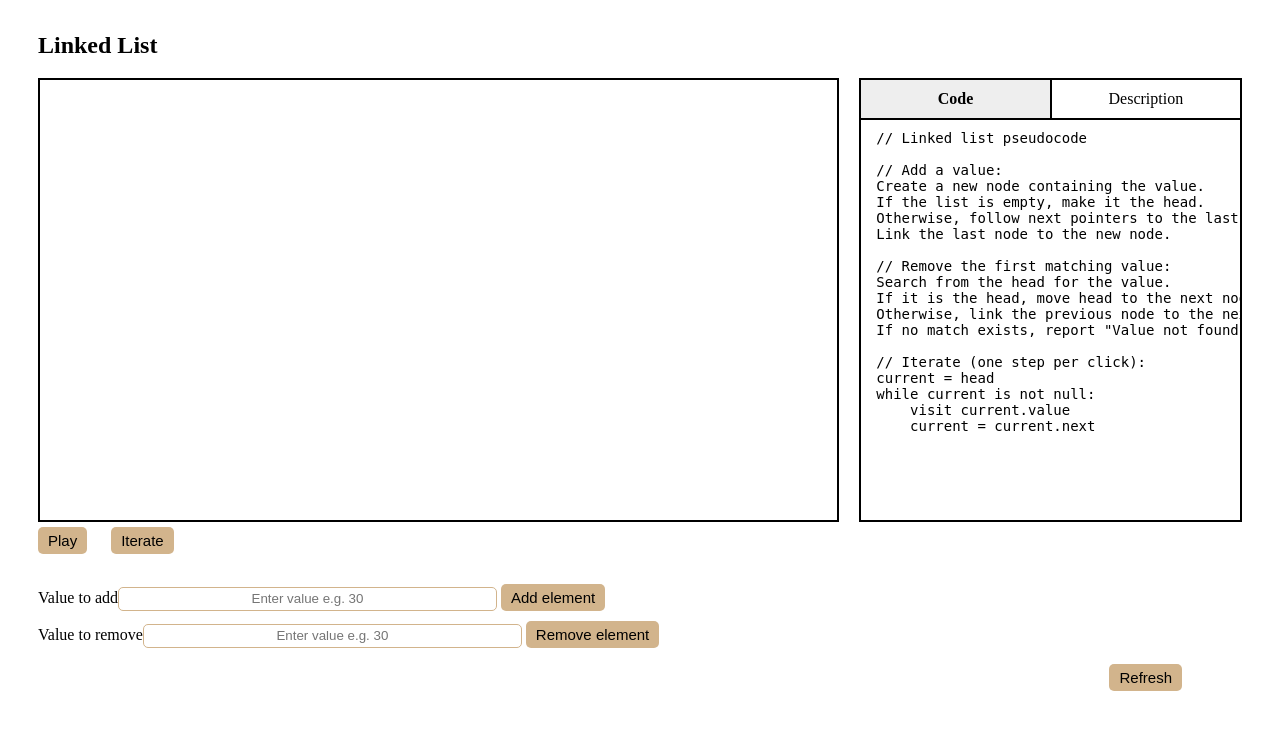
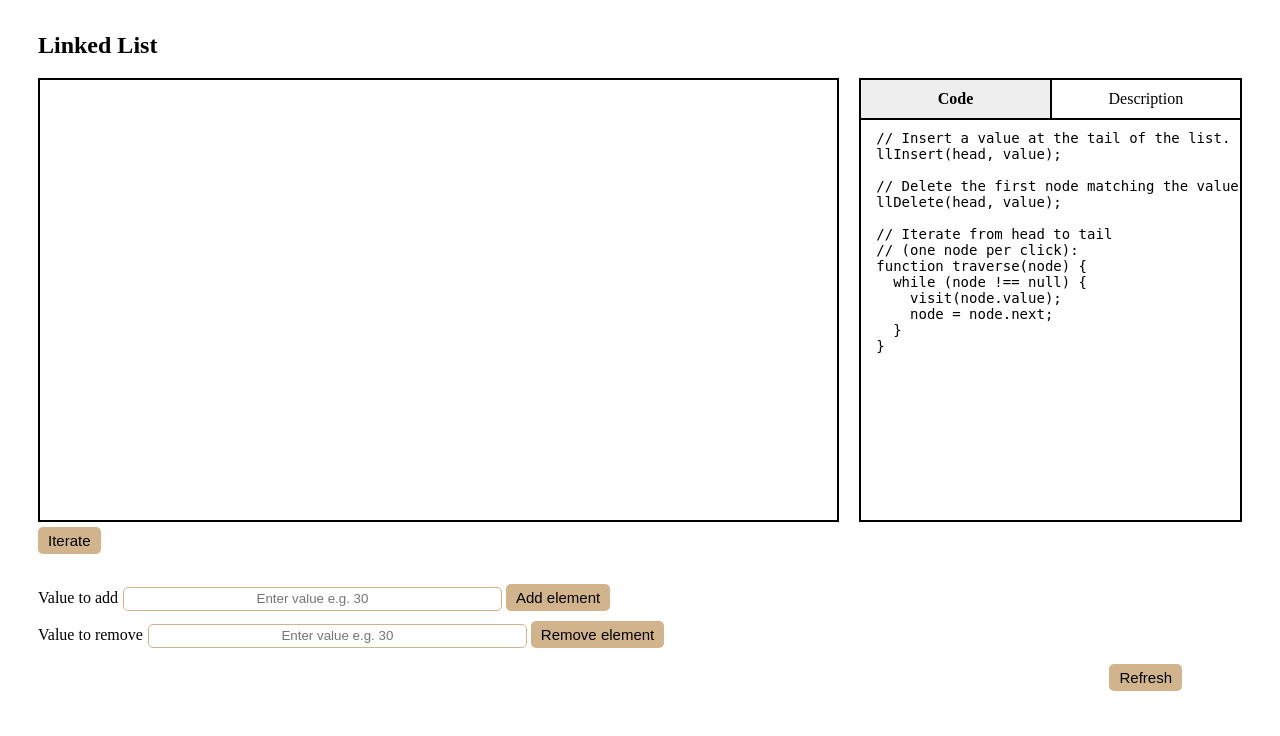
Before and after one commit to amd0588/Group01_CSCE3444-FA26, a Flask app: page / in a window 1280 px wide. Shown: the part 64-800 px from the top of the page. Run offline with Flask 3, Linux system fonts and the light colour scheme.

Commit message:
fixed descriptions and code, removed useless features, and fixed stack animatons

```diff
--- a/project/myapp/src/myapp/static/app.js
+++ b/project/myapp/src/myapp/static/app.js
@@ -149,30 +149,25 @@ async function bstHighlightPath(value) {
 const structures = {
     "Linked List": {
         stageClass: "linked-list",
-        code: `// Linked list pseudocode
+        code: `// Insert a value at the tail of the list.
+llInsert(head, value);
 
-// Add a value:
-Create a new node containing the value.
-If the list is empty, make it the head.
-Otherwise, follow next pointers to the last node.
-Link the last node to the new node.
+// Delete the first node matching the value.
+llDelete(head, value);
 
-// Remove the first matching value:
-Search from the head for the value.
-If it is the head, move head to the next node.
-Otherwise, link the previous node to the next node.
-If no match exists, report "Value not found."
-
-// Iterate (one step per click):
-current = head
-while current is not null:
-    visit current.value
-    current = current.next`,
+// Iterate from head to tail
+// (one node per click):
+function traverse(node) {
+  while (node !== null) {
+    visit(node.value);
+    node = node.next;
+  }
+}`,
         description: `<h2>Linked List</h2>
-<p>A linked list stores values in nodes, and each node points to the next one.</p>
+<p>A linked list stores values in sequential nodes, where each node points to the next one in the chain.</p>
 <ul>
-  <li>Insert / remove at head: O(1)</li>
-  <li>Search: O(n)</li>
+  <li>Insert / Remove at Head: O(1)</li>
+  <li>Search / Traversal: O(n)</li>
 </ul>`,
         async add(value) {
             const version = animationVersion;
@@ -232,18 +227,25 @@ while current is not null:
 
     "Stack": {
         stageClass: "stack",
-        code: `function push(stack, value) {
-  stack.push(value);
-}
+        code: `// Push a value onto the top of the stack.
+stack.push(value);
 
-function pop(stack) {
-  return stack.pop();
+// Pop and return the top value.
+stack.pop();
+
+// Iterate from top to bottom
+// (one node per click):
+function iterateStack(stack) {
+  for (let i = stack.length - 1; i >= 0; i--) {
+    visit(stack[i]);
+  }
 }`,
         description: `<h2>Stack</h2>
-<p>A stack is last-in, first-out (LIFO). You only add and remove at the top.</p>
+<p>A stack is a Last-In, First-Out (LIFO) data structure. Elements are added and removed exclusively at the top.</p>
 <ul>
-  <li>Push: O(1)</li>
-  <li>Pop: O(1)</li>
+  <li>Push (Add): O(1)</li>
+  <li>Pop (Remove): O(1)</li>
+  <li>Peek / Inspect Top: O(1)</li>
 </ul>`,
         async add(value) {
             if (busy) return;
@@ -251,16 +253,17 @@ function pop(stack) {
             const version = animationVersion;
 
             try {
-                // 1. Create and append the node directly to the stage
                 const node = createNode(value);
+                // Apply the drop-down entry class instead of generic .new
+                node.classList.add("new-drop");
                 stage.appendChild(node);
 
-                // 2. Briefly highlight the new top element
-                node.classList.add("highlight");
+                // Wait for the drop animation to finish before highlighting
                 await sleep(stepDelay());
                 if (version !== animationVersion) return;
 
-                node.classList.remove("highlight");
+                node.classList.remove("new-drop");
+                await highlightNode(node, version);
             } finally {
                 busy = false;
             }
@@ -314,18 +317,24 @@ function pop(stack) {
 
     "Queue": {
         stageClass: "queue",
-        code: `function enqueue(queue, value) {
-  queue.push(value);
-}
+        code: `// Enqueue a value at the back of the queue.
+queue.enqueue(value);
 
-function dequeue(queue) {
-  return queue.shift();
+// Dequeue and return the front value.
+queue.dequeue();
+
+// Iterate from front to back
+// (one node per click):
+function iterateQueue(queue) {
+  for (let i = 0; i < queue.length; i++) {
+    visit(queue[i]);
+  }
 }`,
         description: `<h2>Queue</h2>
-<p>A queue is first-in, first-out (FIFO). Add at the back, remove from the front.</p>
+<p>A queue is a First-In, First-Out (FIFO) data structure. Elements are added at the back and removed from the front.</p>
 <ul>
-  <li>Enqueue: O(1)</li>
-  <li>Dequeue: O(1)</li>
+  <li>Enqueue (Add): O(1)</li>
+  <li>Dequeue (Remove): O(1)</li>
 </ul>`,
         add(value) {
             stage.appendChild(createNode(value));
@@ -366,11 +375,11 @@ function inOrder(node) {
   inOrder(node.right);
 }`,
         description: `<h2>Binary Search Tree</h2>
-        <p>L</p>
-        <ul>
-            <li>add</li>
-            <li>delete</li>
-        </ul>`,
+<p>A binary search tree keeps smaller values to the left and larger values to the right of each parent node.</p>
+<ul>
+  <li>Insert / Delete / Search: O(log n) average</li>
+  <li>In-Order Traversal: Visits values in sorted order</li>
+</ul>`,
         async add(value) {
             const v = Number(value);
 
--- a/project/myapp/src/myapp/static/style.css
+++ b/project/myapp/src/myapp/static/style.css
@@ -343,3 +343,18 @@ input {
     transform: scale(1.05);
     transition: all 0.2s ease;
 }
+
+@keyframes dropDown {
+    0% {
+        transform: translateY(-40px);
+        opacity: 0;
+    }
+    100% {
+        transform: translateY(0);
+        opacity: 1;
+    }
+}
+
+.node.new-drop {
+    animation: dropDown 0.4s cubic-bezier(0.175, 0.885, 0.32, 1.275) forwards;
+}
--- a/project/myapp/src/myapp/templates/index.html
+++ b/project/myapp/src/myapp/templates/index.html
@@ -71,14 +71,13 @@
                 </div>
 
                 <div class="action">
-                    <button id="play" class="action-button">Play</button>
                     <button id="iterate" class="action-button">Iterate</button>
                 </div>
 
                 <div class="controls">
                     <ul>
-                        <li><label for="add-value" class="visually-hidden">Value to add</label><input type="text" id="add-value" name="add-value" placeholder="Enter value e.g. 30"> <button id="add" class="action-button">Add element</button></li>
-                        <li><label for="remove-value" class="visually-hidden">Value to remove</label><input type="text" id="remove-value" name="remove-value" placeholder="Enter value e.g. 30"> <button id="remove" class="action-button">Remove element</button></li>
+                        <li><label for="add-value" class="visually-hidden" style="margin-right: 5px;">Value to add</label><input type="text" id="add-value" name="add-value" placeholder="Enter value e.g. 30"> <button id="add" class="action-button">Add element</button></li>
+                        <li><label for="remove-value" class="visually-hidden" style="margin-right: 5px;">Value to remove</label><input type="text" id="remove-value" name="remove-value" placeholder="Enter value e.g. 30"> <button id="remove" class="action-button">Remove element</button></li>
                     </ul>
 
                     <div class="refresh">
```
